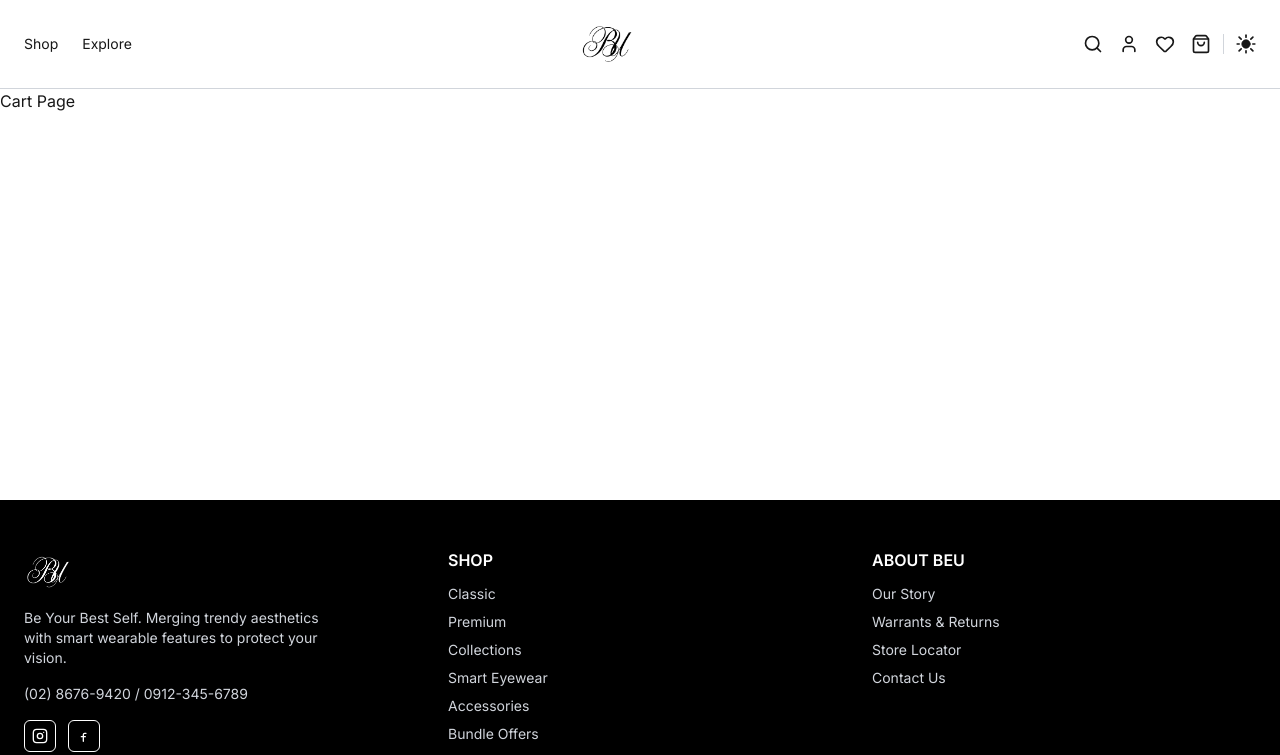
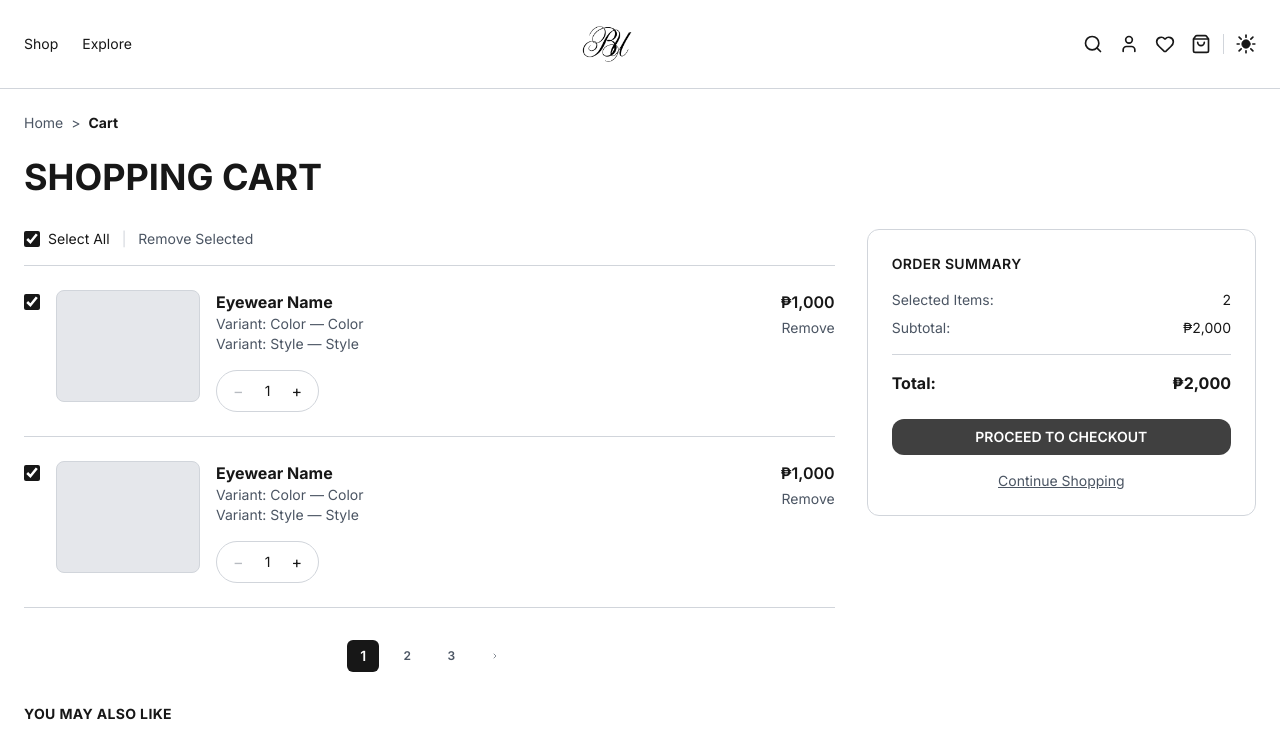
Before and after one commit to yurnifaa/beu-eyewear, a Next.js app: page /cart in a window 1280 px wide. Shown: the top 755 px of the page. Built offline with nearby package versions, Linux system fonts and the light colour scheme.

Commit message:
lowfi: cart page

```diff
--- a/app/cart/page.tsx
+++ b/app/cart/page.tsx
@@ -1,3 +1,35 @@
+import Breadcrumb from '@/component/Breadcrumb';
+import CartSection from '@/component/CartSection';
+import ProductCard from '@/component/ProductCard';
+import ProductRow from '@/component/ProductRow';
+import Reveal from '@/component/Reveal';
+
 export default function Page() {
-  return <h1>Cart Page</h1>
+  return (
+    <>
+      <Reveal mode="mount" className="px-6 pt-6">
+        <Breadcrumb items={[{ label: 'Home', href: '/home' }, { label: 'Cart' }]} />
+        <h1 className="mt-6 text-3xl font-bold uppercase md:text-4xl">Shopping Cart</h1>
+      </Reveal>
+
+      <Reveal mode="mount" className="px-6 py-8">
+        <CartSection />
+      </Reveal>
+
+      <Reveal className="px-6 pb-14">
+        <p className="text-sm font-bold uppercase tracking-wide">You May Also Like</p>
+        <ProductRow className="mt-8">
+          {Array.from({ length: 4 }).map((_, i) => (
+            <ProductCard
+              key={i}
+              name="Product Name"
+              price="₱3,000"
+              description="Brief product description"
+              href={`/listing/${i + 1}`}
+            />
+          ))}
+        </ProductRow>
+      </Reveal>
+    </>
+  );
 }
--- a/component/Button.tsx
+++ b/component/Button.tsx
@@ -18,6 +18,20 @@ const SIZE_STYLES: Record<ButtonSize, string> = {
   md: 'px-4 py-2 text-sm',
 };
 
+// Exported so non-<button> elements (e.g. a Next.js Link styled as a button)
+// can share the exact same visual recipe without nesting interactive elements.
+export function buttonClassName({
+  variant = 'primary',
+  size = 'md',
+  className = '',
+}: {
+  variant?: ButtonVariant;
+  size?: ButtonSize;
+  className?: string;
+} = {}) {
+  return `inline-flex items-center justify-center gap-2 rounded-xl font-semibold transition duration-150 ease-out hover:-translate-y-0.5 hover:scale-105 hover:shadow-md disabled:translate-y-0 disabled:scale-100 disabled:shadow-none disabled:cursor-not-allowed disabled:opacity-60 ${VARIANT_STYLES[variant]} ${SIZE_STYLES[size]} ${className}`;
+}
+
 export default function Button({
   variant = 'primary',
   size = 'md',
@@ -27,11 +41,7 @@ export default function Button({
   ...props
 }: ButtonProps) {
   return (
-    <button
-      type={type}
-      className={`inline-flex items-center justify-center gap-2 rounded-xl font-semibold transition duration-150 ease-out hover:-translate-y-0.5 hover:scale-105 hover:shadow-md disabled:translate-y-0 disabled:scale-100 disabled:shadow-none disabled:cursor-not-allowed disabled:opacity-60 ${VARIANT_STYLES[variant]} ${SIZE_STYLES[size]} ${className}`}
-      {...props}
-    >
+    <button type={type} className={buttonClassName({ variant, size, className })} {...props}>
       {children}
     </button>
   );
--- /dev/null
+++ b/component/CartSection.tsx
@@ -0,0 +1,183 @@
+'use client';
+
+import { useState } from 'react';
+import Link from 'next/link';
+import { ChevronRight } from 'lucide-react';
+import Button, { buttonClassName } from '@/component/Button';
+import PlaceholderImage from '@/component/PlaceholderImage';
+import QuantityStepper from '@/component/QuantityStepper';
+
+interface CartItem {
+  id: number;
+  name: string;
+  variants: string[];
+  price: number;
+  quantity: number;
+  selected: boolean;
+}
+
+const INITIAL_ITEMS: CartItem[] = [
+  { id: 1, name: 'Eyewear Name', variants: ['Color — Color', 'Style — Style'], price: 1000, quantity: 1, selected: true },
+  { id: 2, name: 'Eyewear Name', variants: ['Color — Color', 'Style — Style'], price: 1000, quantity: 1, selected: true },
+];
+
+function formatPrice(amount: number) {
+  return `₱${amount.toLocaleString('en-PH')}`;
+}
+
+interface CartItemRowProps {
+  item: CartItem;
+  onToggle: (id: number) => void;
+  onRemove: (id: number) => void;
+  onQuantityChange: (id: number, quantity: number) => void;
+}
+
+function CartItemRow({ item, onToggle, onRemove, onQuantityChange }: CartItemRowProps) {
+  return (
+    <div className="flex gap-4 border-b border-border py-6 first:pt-0">
+      <input
+        type="checkbox"
+        aria-label={`Select ${item.name}`}
+        checked={item.selected}
+        onChange={() => onToggle(item.id)}
+        className="mt-1 h-4 w-4 shrink-0 accent-foreground"
+      />
+      <PlaceholderImage variant="plain" className="h-28 w-36 shrink-0 rounded-lg" />
+      <div className="flex flex-1 flex-col justify-between">
+        <div className="flex items-start justify-between gap-4">
+          <div>
+            <p className="font-bold">{item.name}</p>
+            {item.variants.map((variant) => (
+              <p key={variant} className="text-sm text-muted-foreground">
+                Variant: {variant}
+              </p>
+            ))}
+          </div>
+          <div className="shrink-0 text-right">
+            <p className="font-semibold">{formatPrice(item.price)}</p>
+            <button
+              type="button"
+              onClick={() => onRemove(item.id)}
+              className="mt-1 text-sm text-muted-foreground hover:text-foreground"
+            >
+              Remove
+            </button>
+          </div>
+        </div>
+        <div className="mt-4">
+          <QuantityStepper value={item.quantity} onChange={(next) => onQuantityChange(item.id, next)} />
+        </div>
+      </div>
+    </div>
+  );
+}
+
+export default function CartSection() {
+  const [items, setItems] = useState<CartItem[]>(INITIAL_ITEMS);
+
+  const allSelected = items.length > 0 && items.every((item) => item.selected);
+  const selectedItems = items.filter((item) => item.selected);
+  const selectedCount = selectedItems.length;
+  const subtotal = selectedItems.reduce((sum, item) => sum + item.price * item.quantity, 0);
+
+  const toggleAll = () => {
+    const next = !allSelected;
+    setItems((prev) => prev.map((item) => ({ ...item, selected: next })));
+  };
+
+  const toggleItem = (id: number) => {
+    setItems((prev) => prev.map((item) => (item.id === id ? { ...item, selected: !item.selected } : item)));
+  };
+
+  const removeItem = (id: number) => {
+    setItems((prev) => prev.filter((item) => item.id !== id));
+  };
+
+  const removeSelected = () => {
+    setItems((prev) => prev.filter((item) => !item.selected));
+  };
+
+  const setQuantity = (id: number, quantity: number) => {
+    setItems((prev) => prev.map((item) => (item.id === id ? { ...item, quantity } : item)));
+  };
+
+  return (
+    <div className="grid grid-cols-1 gap-8 md:grid-cols-3">
+      <div className="md:col-span-2">
+        <div className="flex items-center gap-3 border-b border-border pb-4 text-sm">
+          <label className="flex items-center gap-2">
+            <input
+              type="checkbox"
+              checked={allSelected}
+              onChange={toggleAll}
+              className="h-4 w-4 accent-foreground"
+            />
+            Select All
+          </label>
+          <span className="text-border" aria-hidden="true">
+            |
+          </span>
+          <button type="button" onClick={removeSelected} className="text-muted-foreground hover:text-foreground">
+            Remove Selected
+          </button>
+        </div>
+
+        {items.length === 0 ? (
+          <p className="py-14 text-center text-sm text-muted-foreground">Your cart is empty.</p>
+        ) : (
+          items.map((item) => (
+            <CartItemRow
+              key={item.id}
+              item={item}
+              onToggle={toggleItem}
+              onRemove={removeItem}
+              onQuantityChange={setQuantity}
+            />
+          ))
+        )}
+
+        <div className="flex items-center justify-center gap-3 pt-8">
+          <span className="flex h-8 w-8 items-center justify-center rounded-md bg-foreground text-sm font-semibold text-background">
+            1
+          </span>
+          <Button variant="ghost" size="sm" className="h-8 w-8 px-0">
+            2
+          </Button>
+          <Button variant="ghost" size="sm" className="h-8 w-8 px-0">
+            3
+          </Button>
+          <Button variant="ghost" size="sm" className="h-8 w-8 px-0" aria-label="Next page">
+            <ChevronRight size={16} />
+          </Button>
+        </div>
+      </div>
+
+      <div className="md:sticky md:top-24 md:self-start">
+        <div className="rounded-xl border border-border p-6">
+          <p className="text-sm font-semibold uppercase tracking-wide">Order Summary</p>
+          <div className="mt-4 flex justify-between text-sm">
+            <span className="text-muted-foreground">Selected Items:</span>
+            <span>{selectedCount}</span>
+          </div>
+          <div className="mt-2 flex justify-between text-sm">
+            <span className="text-muted-foreground">Subtotal:</span>
+            <span>{formatPrice(subtotal)}</span>
+          </div>
+          <div className="mt-4 border-t border-border pt-4 flex justify-between font-bold">
+            <span>Total:</span>
+            <span>{formatPrice(subtotal)}</span>
+          </div>
+          <Link
+            href="/check-out"
+            className={buttonClassName({ variant: 'primary', className: 'mt-6 w-full uppercase' })}
+          >
+            Proceed to Checkout
+          </Link>
+          <Link href="/listing" className="mt-4 block text-center text-sm text-muted-foreground underline hover:text-foreground">
+            Continue Shopping
+          </Link>
+        </div>
+      </div>
+    </div>
+  );
+}
--- a/component/QuantityStepper.tsx
+++ b/component/QuantityStepper.tsx
@@ -4,10 +4,22 @@ import { useState } from 'react';
 
 export interface QuantityStepperProps {
   initial?: number;
+  value?: number;
+  onChange?: (next: number) => void;
 }
 
-export default function QuantityStepper({ initial = 1 }: QuantityStepperProps) {
-  const [count, setCount] = useState(initial);
+export default function QuantityStepper({ initial = 1, value, onChange }: QuantityStepperProps) {
+  const [internalCount, setInternalCount] = useState(initial);
+  const controlled = value !== undefined && onChange !== undefined;
+  const count = controlled ? value : internalCount;
+
+  const setCount = (next: number) => {
+    if (controlled) {
+      onChange(next);
+    } else {
+      setInternalCount(next);
+    }
+  };
 
   return (
     <div className="inline-flex items-center gap-4 rounded-full border border-border px-4 py-2">
@@ -15,13 +27,13 @@ export default function QuantityStepper({ initial = 1 }: QuantityStepperProps) {
         aria-label="Decrease quantity"
         type="button"
         disabled={count <= 1}
-        onClick={() => setCount((c) => Math.max(1, c - 1))}
+        onClick={() => setCount(Math.max(1, count - 1))}
         className="disabled:cursor-not-allowed disabled:text-muted-foreground/40"
       >
         &minus;
       </button>
       <span className="w-4 text-center text-sm">{count}</span>
-      <button aria-label="Increase quantity" type="button" onClick={() => setCount((c) => c + 1)}>
+      <button aria-label="Increase quantity" type="button" onClick={() => setCount(count + 1)}>
         +
       </button>
     </div>
```
